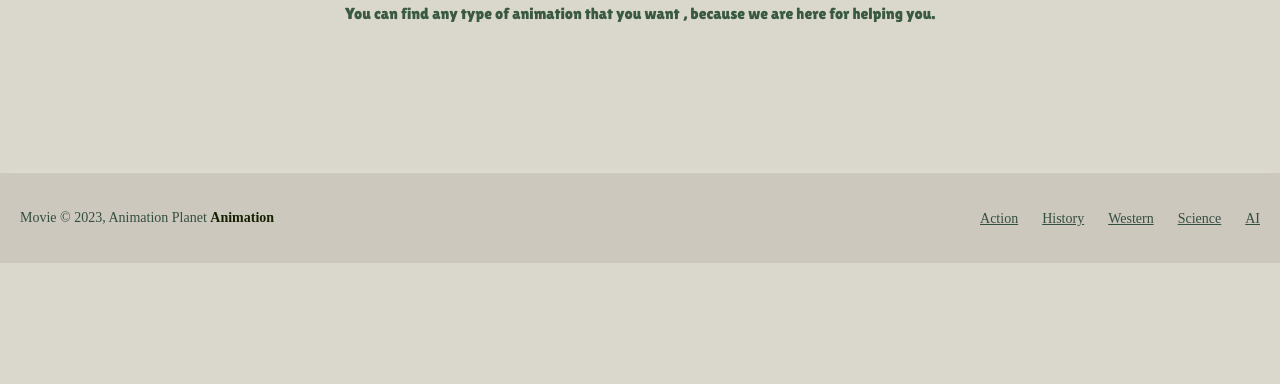
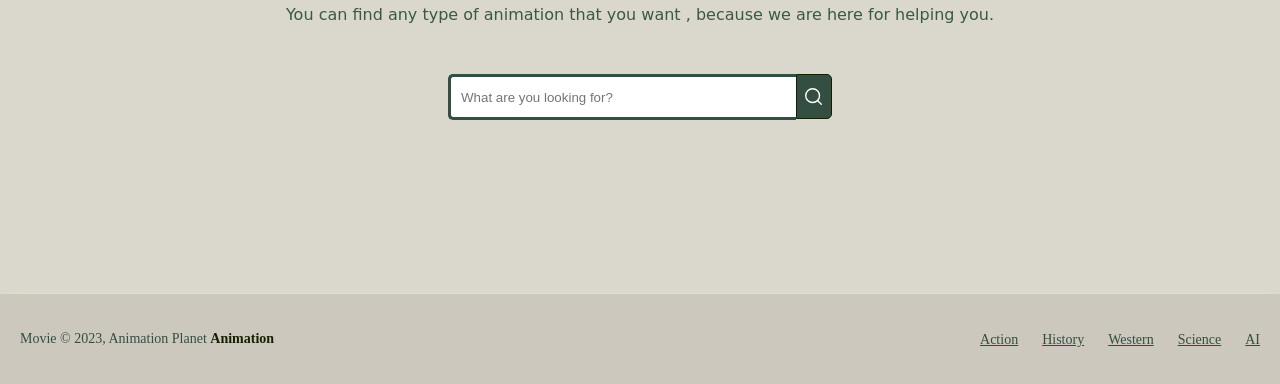
Before and after one commit to Shajwan-Namiq/API-project, a plain HTML site: page index.html in a window 1280 px wide. Shown: the part 706-1090 px from the top of the page. Before the commit the page ends 969 px from the top, so only its background shows below. Drawn offline with Linux system fonts and the light colour scheme; no server answers.

Commit message:
Adding conditional

```diff
--- a/index.html
+++ b/index.html
@@ -39,24 +39,73 @@
         </div>
     </div>
 
-
-
     <!--Product Section-->
 
     <div class="Product-title">
         <h1>Recent Animation in our planet</h1>
-        <p>You can find any type of animation that you want , because we are here for helping you.</p>
+        <p>
+            You can find any type of animation that you want , because we are here for helping you.
+        </p>
     </div>
 
-    <!--   <div class="all-cards" id="product"></div> -->
+    <!--searchBar-->
+    <div class="wrap">
+        <div class="search">
+            <input type="text" class="searchTerm" placeholder="What are you looking for?" />
+            <button type="submit" class="searchButton">
+          <svg
+            viewBox="0 0 24 24"
+            fill="none"
+            xmlns="http://www.w3.org/2000/svg"
+          >
+            <g id="SVGRepo_bgCarrier" stroke-width="0"></g>
+            <g
+              id="SVGRepo_tracerCarrier"
+              stroke-linecap="round"
+              stroke-linejoin="round"
+            ></g>
+            <g id="SVGRepo_iconCarrier">
+              <path
+                d="M20 20L15.8033 15.8033M18 10.5C18 6.35786 14.6421 3 10.5 3C6.35786 3 3 6.35786 3 10.5C3 14.6421 6.35786 18 10.5 18C14.6421 18 18 14.6421 18 10.5Z"
+                stroke="#ffffff"
+                stroke-width="1.5"
+                stroke-linecap="round"
+                stroke-linejoin="round"
+              ></path>
+            </g>
+          </svg>
+        </button>
+        </div>
+    </div>
+
+
+
+    <!--space-->
+    <div class="test"></div>
+
+    <!--card-->
     <div class="all-cards" id="product"></div>
 
 
 
+
+    <!--    <div><button type="button" onclick="myFunction()"> Go To The Next Page </button> </div>
+-->
+
+
+    <!-- <div id="btn"></div> -->
+
+
+
+
+
+
     <!--space-->
-    <div class="test">
+    <div class="test"></div>
 
-    </div>
+
+
+
 
     <!--Footer Section-->
     <footer class="footer-section">
--- a/scripts.js
+++ b/scripts.js
@@ -17,7 +17,10 @@ const promise = fetchProducts();
 promise.then((data) => {
     let htmlCode = ``;
 
-    data.results.map((item, index) => {
+    //Appling filtering for the people still they are Alive
+    const newItems = data.results.filter((item) => item.status === "Alive");
+    //showing data from a new aray object
+    newItems.map((item) => {
         //Adding condition
         if (item.episode.length < 25) {
             item.character = "side";
@@ -26,12 +29,10 @@ promise.then((data) => {
         }
         //end condition
 
-        if (item.status === "Alive") {
-            //showing data
-            htmlCode =
-                htmlCode +
-                `
-
+        //showing data
+        htmlCode =
+            htmlCode +
+            `
       <div class="card">
       <img src=${item.image} alt=${item.name} style="width: 100%" />
             <div class="container">
@@ -47,10 +48,9 @@ promise.then((data) => {
                 ${item.character}
                </div>
 
-
-
                 <div class="icon1">
-                <svg viewBox="0 0 1024 1024" class="icon" version="1.1" xmlns="http://www.w3.org/2000/svg" fill="#ffffff" stroke="#ffffff"><g id="SVGRepo_bgCarrier" stroke-width="0"></g><g id="SVGRepo_tracerCarrier" stroke-linecap="round" stroke-linejoin="round"></g><g id="SVGRepo_iconCarrier"><path d="M523.9 986.4l-19.1-9.5c-16.6-8.3-407.6-207.7-407.6-550.2C97.2 191.4 288.6 0 523.9 0s426.7 191.4 426.7 426.7c0 342.4-390.9 541.8-407.6 550.2l-19.1 9.5z m0-901.1c-188.2 0-341.3 153.1-341.3 341.3 0 250.3 266.8 420.6 341.3 463.4 74.6-42.7 341.3-213.1 341.3-463.4 0-188.1-153.1-341.3-341.3-341.3z" fill="#dcdbdb"></path><path d="M523.9 533.3c-70.6 0-128-57.4-128-128s57.4-128 128-128 128 57.4 128 128-57.5 128-128 128z m0-170.6c-23.5 0-42.7 19.1-42.7 42.7s19.1 42.7 42.7 42.7c23.5 0 42.7-19.1 42.7-42.7s-19.2-42.7-42.7-42.7z" fill="#dcdbdb"></path></g></svg>                ${item.location.name}
+                <svg viewBox="0 0 1024 1024" class="icon" version="1.1" xmlns="http://www.w3.org/2000/svg" fill="#ffffff" stroke="#ffffff"><g id="SVGRepo_bgCarrier" stroke-width="0"></g><g id="SVGRepo_tracerCarrier" stroke-linecap="round" stroke-linejoin="round"></g><g id="SVGRepo_iconCarrier"><path d="M523.9 986.4l-19.1-9.5c-16.6-8.3-407.6-207.7-407.6-550.2C97.2 191.4 288.6 0 523.9 0s426.7 191.4 426.7 426.7c0 342.4-390.9 541.8-407.6 550.2l-19.1 9.5z m0-901.1c-188.2 0-341.3 153.1-341.3 341.3 0 250.3 266.8 420.6 341.3 463.4 74.6-42.7 341.3-213.1 341.3-463.4 0-188.1-153.1-341.3-341.3-341.3z" fill="#dcdbdb"></path><path d="M523.9 533.3c-70.6 0-128-57.4-128-128s57.4-128 128-128 128 57.4 128 128-57.5 128-128 128z m0-170.6c-23.5 0-42.7 19.1-42.7 42.7s19.1 42.7 42.7 42.7c23.5 0 42.7-19.1 42.7-42.7s-19.2-42.7-42.7-42.7z" fill="#dcdbdb"></path></g></svg>
+                 ${item.location.name}
                </div>
 
 
@@ -62,12 +62,8 @@ promise.then((data) => {
 
 
   `;
-        }
-
-
-
-
     });
 
+    //showing the data from html lement
     document.getElementById("product").innerHTML = htmlCode;
 });
--- a/styles.css
+++ b/styles.css
@@ -1,4 +1,3 @@
-    @import url("https://fonts.googleapis.com/css2?family=Lilita+One&display=swap");
          body {
              box-sizing: border-box;
              padding: 0;
@@ -24,7 +23,7 @@
              left: 50%;
              transform: translate(-50%, -50%);
              color: white;
-        font-family: "Lilita One", cursive;
+             font-family: cursive;
          }
          /* Navbar style*/
 
@@ -36,7 +35,7 @@
              box-shadow: 0 8px 8px -2px lightyellow;
              position: relative;
              padding: 0px 20px;
-        font-family: "Lilita One", cursive;
+             font-family: cursive;
              letter-spacing: 2px;
              z-index: 100;
          }
@@ -190,7 +189,7 @@
              justify-content: center;
              align-items: center;
              color: #3a5a40;
-        font-family: "Lilita One", cursive;
+             font-family: cursive;
          }
 
          .all-cards {
@@ -215,9 +214,16 @@
              border-radius: 2px;
          }
 
+         .all-cards .card .container:hover {
+             cursor: pointer;
+             margin-top: -30px;
+             box-shadow: 0px 12px 30px 0px rgba(0, 0, 0, 0.2);
+             transition: all 800ms cubic-bezier(0.19, 1, 0.22, 1);
+         }
+
          .all-cards .card .container h2 {
              color: #fff;
-        font-family: "Lilita One", cursive;
+             font-family: cursive;
          }
 
          .all-cards .card .container p {
@@ -235,7 +241,7 @@
              margin: auto;
              cursor: pointer;
              border-radius: 2px;
-        font-family: "Lilita One", cursive;
+             font-family: cursive;
          }
 
          .all-cards .card .container button:hover {
@@ -272,3 +278,64 @@
          .icon1 svg {
              width: 20px;
          }
+         /*searchBar*/
+
+         .search {
+             width: 100%;
+             position: absolute;
+             display: flex;
+         }
+
+         .searchTerm {
+             width: 100%;
+             border: 3px solid #344e41;
+             border-right: none;
+             padding: 10px;
+             height: 20px;
+             border-radius: 5px 0 0 5px;
+             outline: none;
+             color: #9DBFAF;
+         }
+
+         .searchTerm:focus {
+             color: #152001;
+         }
+
+         .searchButton {
+             display: flex;
+             align-items: center;
+             width: 40px;
+             height: 45px;
+             border: 1px solid #152001;
+             background: #344e41;
+             text-align: center;
+             color: #fff;
+             border-radius: 0 5px 5px 0;
+             cursor: pointer;
+             font-size: 20px;
+         }
+
+         .searchButton:hover {
+             background: #3a5a40;
+         }
+         /*Resize the wrap to see the search bar change!*/
+
+         .wrap {
+             width: 30%;
+             padding: 10px 0px;
+             position: relative;
+             top: 50%;
+             left: 50%;
+             transform: translate(-50%, -50%);
+         }
+
+         @media only screen and (max-width: 834px) {
+             .wrap {
+                 width: 80%;
+             }
+             .search {
+                 width: 100%;
+                 position: absolute;
+                 display: flex;
+             }
+         }
```
Also changed, not shown: results.html (added, +15 -0 lines). Lines whose indentation alone changed are shown as unchanged.
